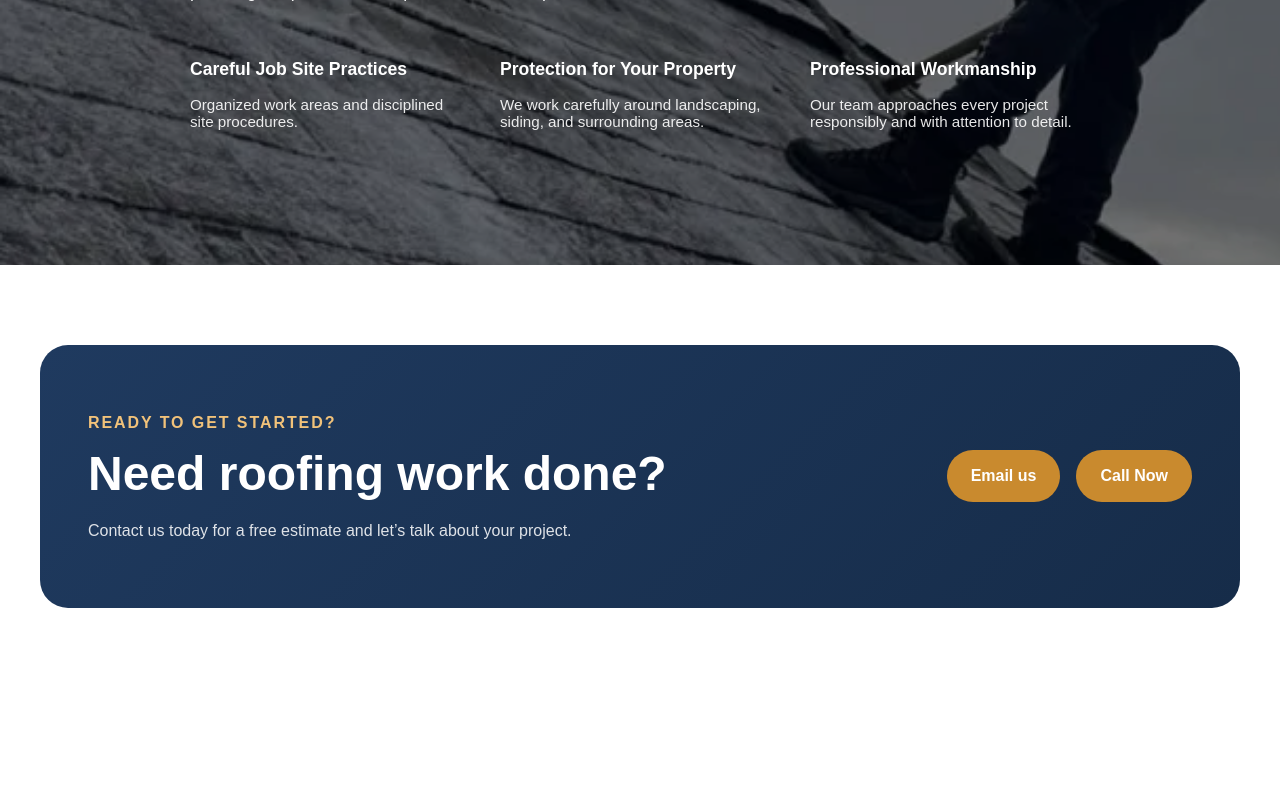
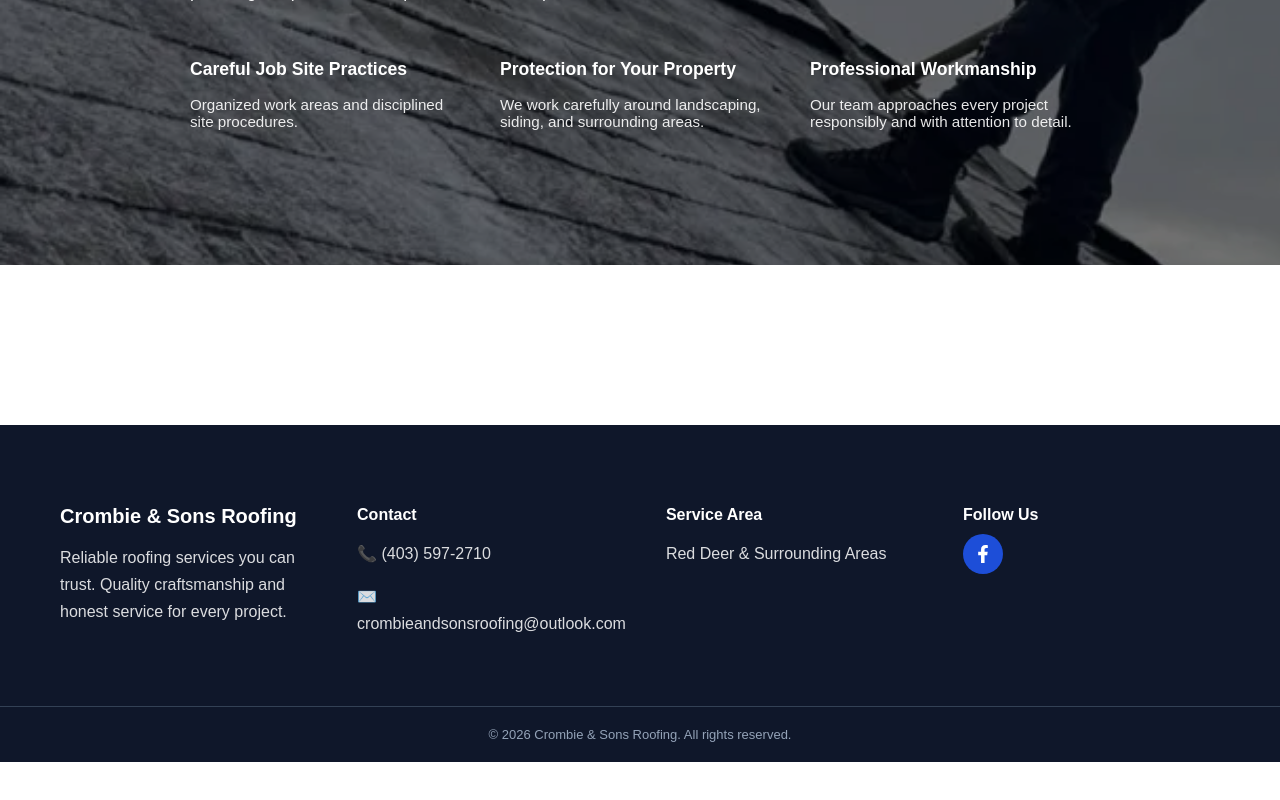
Before and after one commit to Mjcs99/roofing-business-site, a React (Vite) app in the folder CrombieAndSonsRoofing/: page / in a window 1280 px wide. Shown: the part 3332-4132 px from the top of the page. Before the commit the page ends 4020 px from the top, so only its background shows below. Built offline with nearby package versions, Linux system fonts and the light colour scheme.

Commit message:
Add footer with contact info

```diff
--- a/CrombieAndSonsRoofing/src/components/layout/Action.tsx
+++ /dev/null
@@ -1,37 +0,0 @@
-type ActionProps = {
-  buttons: { buttonText: string; buttonRef: string }[];
-  prompt: string,
-  header: string,
-  directive: string
-};
-export default function Action({buttons, prompt, header, directive} : ActionProps)
-{
-    const actionButtons = (
-        <div className="financing-cta-actions">
-            {buttons.map((b, i) => {
-            return (
-                <a
-                key={i}
-                href={b.buttonRef}
-                target="_blank"
-                rel="noopener noreferrer"
-                className="btn btn-primary"
-                >
-                {b.buttonText}
-                </a>
-            );
-            })}
-        </div>
-        );
-    return (
-        <div className="container financing-cta-box">
-          <div>
-            <p className="section-label">{prompt}</p>
-            <h2>{header}</h2>
-            <p>
-              {directive}
-            </p>
-          </div>
-          {actionButtons}
-        </div>);
-}
--- /dev/null
+++ b/CrombieAndSonsRoofing/src/components/layout/Footer.module.css
@@ -0,0 +1,67 @@
+.footer {
+  background: #0f172a;
+  color: white;
+  margin-top: 80px;
+}
+
+.container {
+  max-width: 1200px;
+  margin: auto;
+  padding: 60px 20px;
+  display: grid;
+  grid-template-columns: repeat(4, 1fr);
+  gap: 40px;
+}
+
+.title {
+  font-size: 20px;
+  margin-bottom: 10px;
+}
+
+.subtitle {
+  font-size: 16px;
+  margin-bottom: 10px;
+}
+
+.text {
+  font-size: 14px;
+  color: #cbd5f5;
+  margin-bottom: 8px;
+}
+
+.social {
+  display: inline-flex;
+  align-items: center;
+  justify-content: center;
+  background: #1d4ed8;
+  width: 40px;
+  height: 40px;
+  border-radius: 50%;
+  color: white;
+  font-size: 18px;
+  transition: background 0.2s ease;
+}
+
+.social:hover {
+  background: #2563eb;
+}
+
+.bottom {
+  border-top: 1px solid #334155;
+  text-align: center;
+  padding: 20px;
+  font-size: 13px;
+  color: #94a3b8;
+}
+
+@media (max-width: 900px) {
+  .container {
+    grid-template-columns: 1fr 1fr;
+  }
+}
+
+@media (max-width: 600px) {
+  .container {
+    grid-template-columns: 1fr;
+  }
+}
--- /dev/null
+++ b/CrombieAndSonsRoofing/src/components/layout/Footer.tsx
@@ -0,0 +1,47 @@
+import styles from "./Footer.module.css";
+import { FaFacebookF } from "react-icons/fa";
+
+export default function Footer() {
+  return (
+    <footer className={styles.footer}>
+      <div className={styles.container}>
+
+        <div className={styles.column}>
+          <h3 className={styles.title}>Crombie & Sons Roofing</h3>
+          <p className={styles.text}>
+            Reliable roofing services you can trust. Quality craftsmanship and
+            honest service for every project.
+          </p>
+        </div>
+
+        <div className={styles.column}>
+          <h4 className={styles.subtitle}>Contact</h4>
+          <p className={styles.text}>📞 (403) 597-2710</p>
+          <p className={styles.text}>✉️ crombieandsonsroofing@outlook.com</p>
+        </div>
+
+        <div className={styles.column}>
+          <h4 className={styles.subtitle}>Service Area</h4>
+          <p className={styles.text}>Red Deer & Surrounding Areas</p>
+        </div>
+
+        <div className={styles.column}>
+          <h4 className={styles.subtitle}>Follow Us</h4>
+          <a
+            href="https://www.facebook.com/crombieandsons"
+            target="_blank"
+            rel="noopener noreferrer"
+            className={styles.social}
+          >
+            <FaFacebookF />
+          </a>
+        </div>
+
+      </div>
+
+      <div className={styles.bottom}>
+        © {new Date().getFullYear()} Crombie & Sons Roofing. All rights reserved.
+      </div>
+    </footer>
+  );
+}
--- a/CrombieAndSonsRoofing/src/pages/ContactPage.tsx
+++ b/CrombieAndSonsRoofing/src/pages/ContactPage.tsx
@@ -2,6 +2,7 @@ import { useState } from "react";
 import "./ContactPage.css";
 import { FaFacebook } from "react-icons/fa";
 import { Turnstile } from "@marsidev/react-turnstile";
+import Footer from "../components/layout/Footer";
 
 export default function ContactPage() {
   const [sending, setSending] = useState(false);
@@ -159,6 +160,7 @@ export default function ContactPage() {
           </form>
         </div>
       </section>
+      <Footer/>
     </main>
   );
 }
--- a/CrombieAndSonsRoofing/src/pages/FinancingPage.tsx
+++ b/CrombieAndSonsRoofing/src/pages/FinancingPage.tsx
@@ -1,4 +1,5 @@
-import Action from "../components/layout/Action";
+import Footer from "../components/layout/Footer";
+import Action from "../components/layout/Footer";
 import "./FinancingPage.css";
 
 export default function FinancingPage() {
@@ -162,7 +163,7 @@ export default function FinancingPage() {
       </section>
 
       <section className="section section-light">
-        <Action buttons={[{buttonText: "Apply For Financing", buttonRef: "ref"}, {buttonText: "Contact Us", buttonRef: "/contact"}]} prompt="Ready to get started?" header="Apply for financing today" directive="Use our secure online application to review available options and take the next step toward your roofing project."/>
+        <Footer/>
       </section>
     </main>
   );
--- a/CrombieAndSonsRoofing/src/pages/HomePage.tsx
+++ b/CrombieAndSonsRoofing/src/pages/HomePage.tsx
@@ -1,4 +1,5 @@
-import Action from "../components/layout/Action";
+import Footer from "../components/layout/Footer";
+import Action from "../components/layout/Footer";
 import ProjectCarousel from "../components/layout/ProjectCarousel";
 import "./HomePage.css";
 
@@ -204,21 +205,7 @@ export default function HomePage() {
         </section>
 
       <section id="contact" className="cta">
-        <Action
-          buttons={[
-            {
-              buttonText: "Email us",
-              buttonRef: "mailto:crombieandsonsroofing@outlook.com",
-            },
-            {
-              buttonText: "Call Now",
-              buttonRef: "tel:+14035972710",
-            },
-          ]}
-          prompt="Ready to get started?"
-          header="Need roofing work done?"
-          directive="Contact us today for a free estimate and let’s talk about your project."
-        />
+        <Footer />
       </section>
     </main>
   );
--- a/CrombieAndSonsRoofing/src/pages/ServicesPage.tsx
+++ b/CrombieAndSonsRoofing/src/pages/ServicesPage.tsx
@@ -1,3 +1,4 @@
+import Footer from "../components/layout/Footer";
 import "./ServicesPage.css";
 
 export default function ServicesPage() {
@@ -247,27 +248,7 @@ export default function ServicesPage() {
         </div>
       </section>
       <section className="section section-light">
-        <div className="container">
-          <div className="services-cta-box">
-            <div>
-              <p className="section-label">Get Started</p>
-              <h2>Need roofing or exterior work done?</h2>
-              <p>
-                Reach out today for a free estimate and let’s talk about your
-                project.
-              </p>
-            </div>
-
-            <div className="services-cta-actions">
-              <a href="tel:+14035972710" className="btn btn-primary">
-                Call Now
-              </a>
-              <a href="mailto:crombieandsonsroofing@outlook.com" className="btn btn-outline-dark">
-                Email Us
-              </a>
-            </div>
-          </div>
-        </div>
+        <Footer/>
       </section>
     </main>
   );
```
